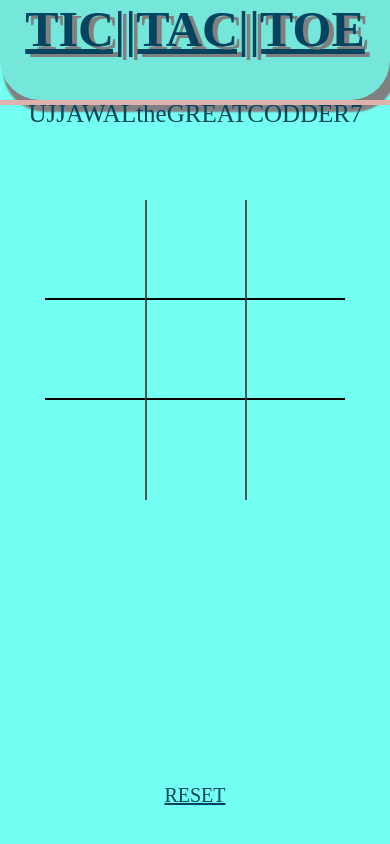
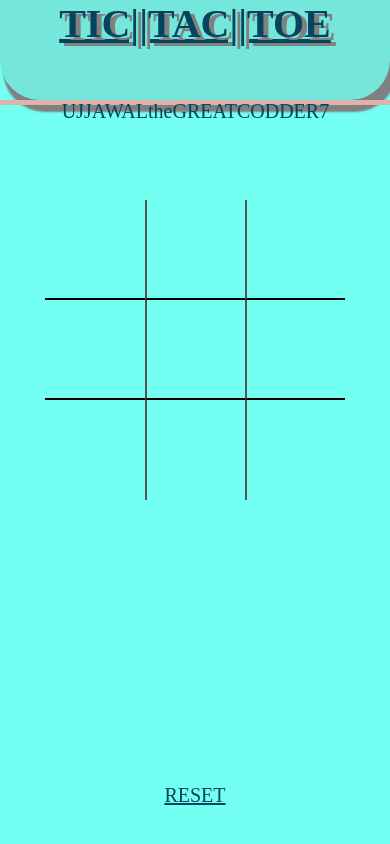
Before and after one commit to ujjawalthegreatcoder7/TIC-TAC-TOE-RADHE-RADHE, a plain HTML site: page index.html in a window 390 px wide. Shown: the top 844 px of the page. Drawn offline with Linux system fonts and the light colour scheme.

Commit message:
Add files via upload

```diff
--- a/tictactoeRADHE.css
+++ b/tictactoeRADHE.css
@@ -225,11 +225,11 @@ font-size : 50px ;
                             @media only screen and (max-width : 600px){
 
                                 .boldheading{
-                                font-size : 50px ;
+                                font-size : 40px ;
                                 }
 
                                 .firstdiv::after {
-                                    font-size : 25px ;
+                                    font-size : 20px ;
                                 }
 
                                     }
```
